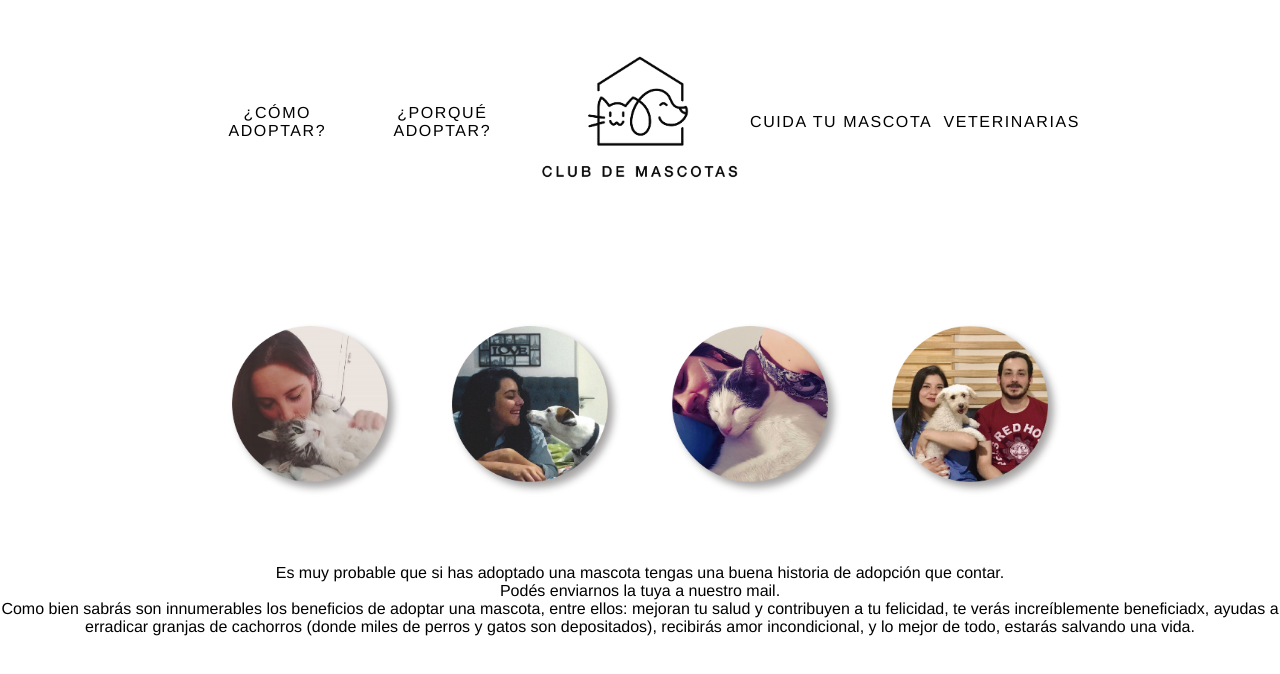
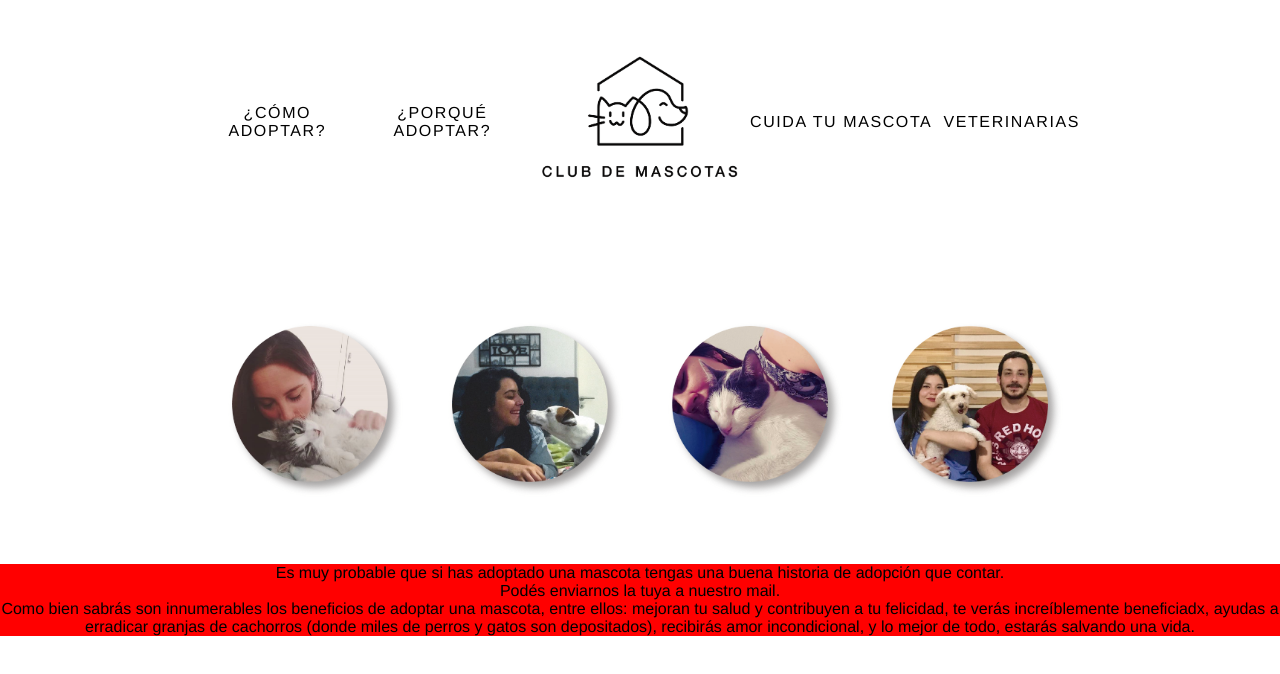
Before and after one commit to ClubdeMascotas/ClubDeMascotas, a React (Create React App) app: page /whyadopt in a window 1280 px wide. Shown: the top 674 px of the page. Built offline with nearby package versions, Linux system fonts and the light colour scheme.

Commit message:
modify styles child components

```diff
--- a/src/Components/Information/Information.css
+++ b/src/Components/Information/Information.css
@@ -1,4 +1,6 @@
-.main {
+.main-information {
+    height: auto;
+    width: 500px;
     background-color: black;
 }
 
--- a/src/Components/WhyAdopt/WhyAdopt.css
+++ b/src/Components/WhyAdopt/WhyAdopt.css
@@ -1,5 +1,9 @@
-.main {
+.main-why-adopt {
     background-color: orange;
     align-items: center;
     width: auto;
 }
+
+.main-information {
+    background-color: red;
+}
```
